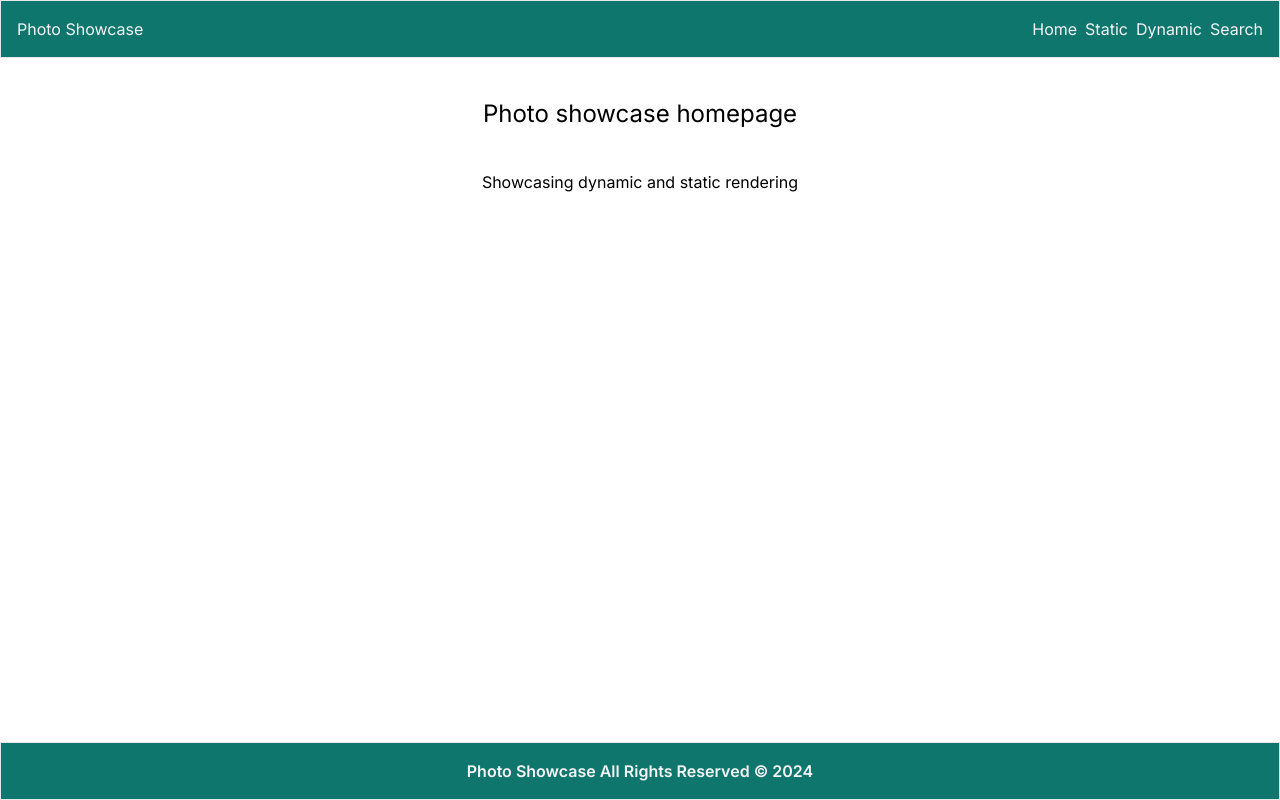
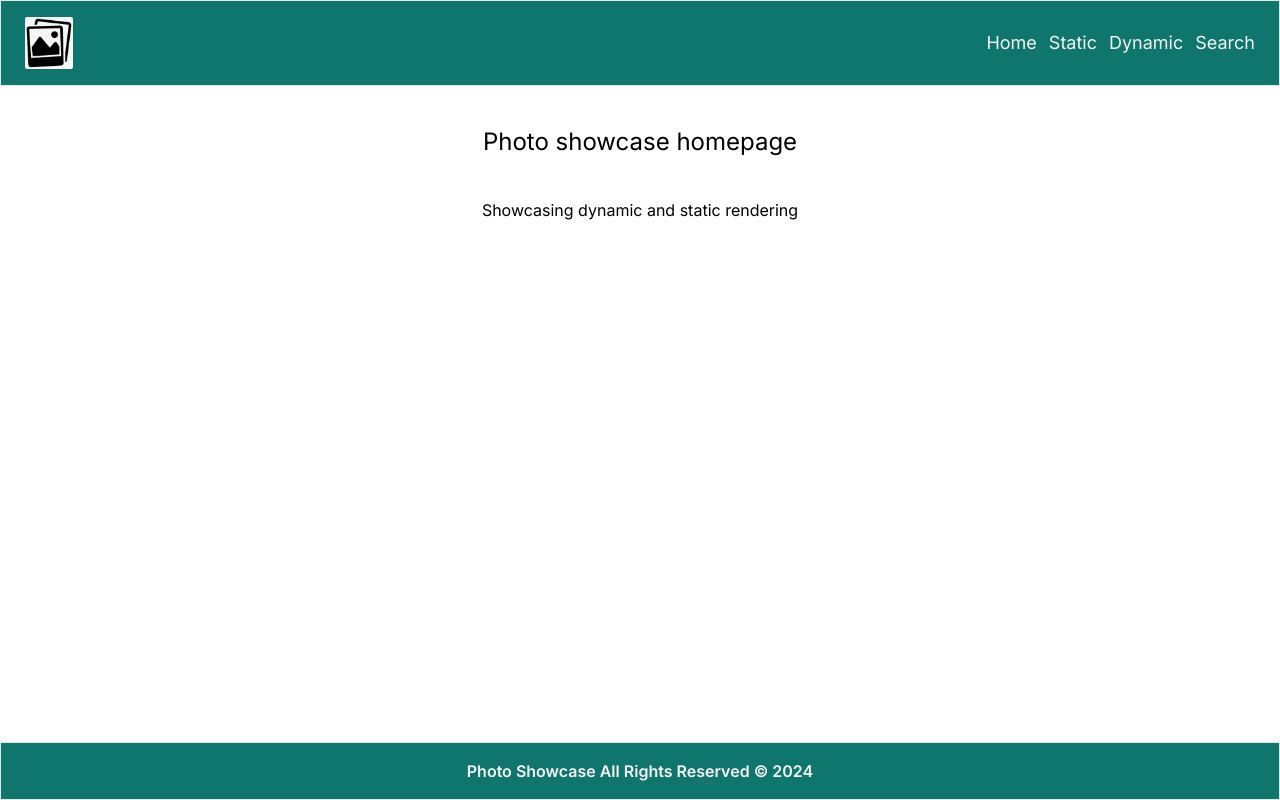
Before and after one commit to acktreptow/photo-showcase, a Next.js app: page / in a window 1280 px wide. Built offline with nearby package versions, Linux system fonts and the light colour scheme.

Commit message:
add logo

```diff
--- a/src/app/components/Header.tsx
+++ b/src/app/components/Header.tsx
@@ -1,12 +1,20 @@
 import Link from "next/link";
+import Image from "next/image";
+import logo from "../../../public/images/logo.png";
 
 function Header() {
   return (
-    <header className="container mx-auto border p-4 bg-teal-700 text-zinc-100">
-      <div className="flex justify-between">
-        <div>Photo Showcase</div>
+    <header className="container mx-auto border p-4 bg-teal-700 text-zinc-100 text-lg">
+      <div className="flex justify-between items-center">
+        <div>
+          <Image
+            src={logo}
+            alt="Photo Showcase logo"
+            className="w-12 rounded-sm ml-2"
+          />
+        </div>
         <nav>
-          <ul className="flex space-x-2">
+          <ul className="flex space-x-3 mr-2">
             <li>
               <Link href="/">Home</Link>
             </li>
```
Also changed, not shown: public/images/logo.png (added).
